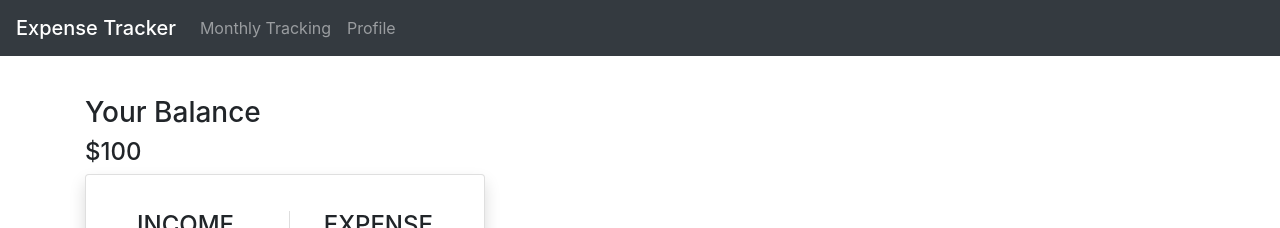
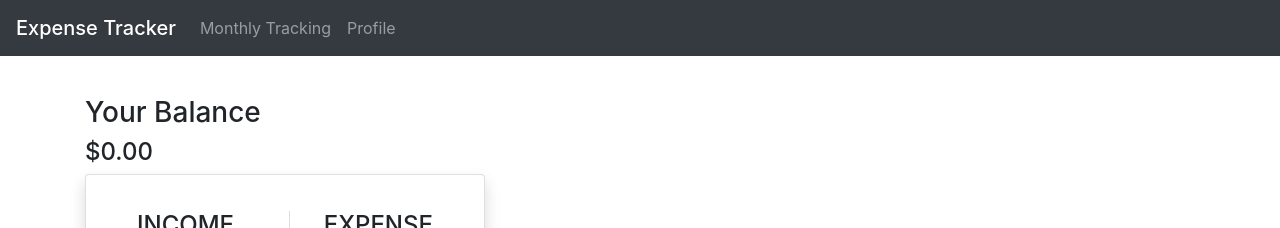
Before and after one commit to r2rendon/clientside-expense-tracker, a React (Create React App) app: page / in a window 1280 px wide. Shown: the top 228 px of the page. Built offline with nearby package versions, Linux system fonts and the light colour scheme.

Commit message:
Context added to Balance Component

```diff
--- a/src/Components/Balance.js
+++ b/src/Components/Balance.js
@@ -1,7 +1,12 @@
 import React, { useContext } from "react";
+import { GlobalContext } from "../Context/GlobalState";
 
 export const Balance = () => {
-  const totalBal = 100;
+  const { transactions } = useContext(GlobalContext);
+  const totalAmounts = transactions.map((transaction) => transaction.amount);
+  const totalBal = totalAmounts
+    .reduce((acc, item) => (acc += item), 0)
+    .toFixed(2);
   return (
     <>
       <h3>Your Balance</h3>
```
